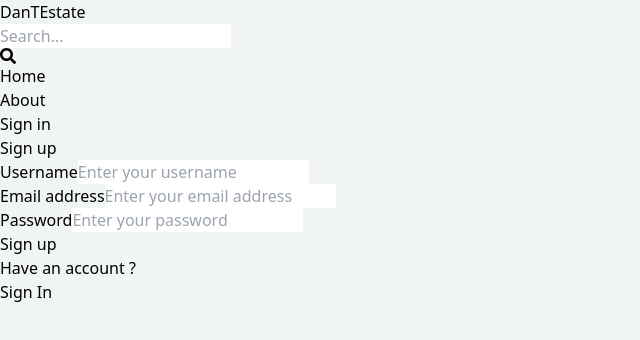
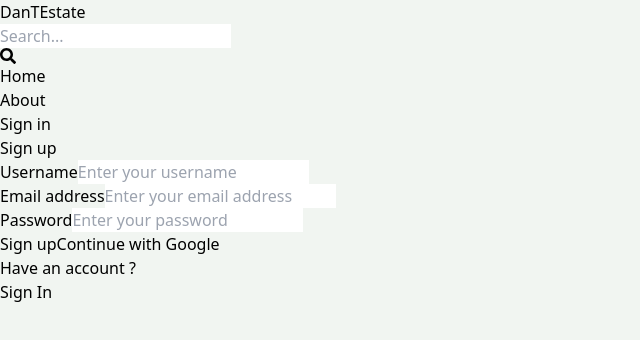
Before and after one commit to dantrrrrr/realestate, a React (Vite) app: page /sign-up in a window 1280 px wide. Shown: the top 340 px of the page, without its empty margins (0-640 px from the left). Built offline with nearby package versions, Linux system fonts and the light colour scheme; no server answers.

Commit message:
add login with google button to the sign in and sign up page

```diff
--- a/src/pages/SignIn.jsx
+++ b/src/pages/SignIn.jsx
@@ -9,6 +9,7 @@ import {
   signInFailure,
   useUserSelector,
 } from "../redux/user/userSlice";
+import OAuth from "../components/OAuth";
 
 const EMAIL_REGEX = /^[\w-.]+@([\w-]+\.)+[\w-]{2,4}$/;
 export default function SignIn() {
@@ -111,6 +112,7 @@ export default function SignIn() {
               <span>Sign In</span>
             )}
           </button>
+          <OAuth />
         </form>
         <div className="flex gap-2 mt-5 text-xs justify-end ">
           <p> Do not have an account ?</p>
--- a/src/pages/SignUp.jsx
+++ b/src/pages/SignUp.jsx
@@ -3,6 +3,7 @@ import { Link, useNavigate } from "react-router-dom";
 import axios from "axios";
 import toast from "react-hot-toast";
 import { useForm } from "react-hook-form";
+import OAuth from "../components/OAuth";
 const EMAIL_REGEX = /^[\w-.]+@([\w-]+\.)+[\w-]{2,4}$/;
 const PASSWORD_REGEX = /^(?=.*[A-Z])(?=.*[0-9])(?=.*[!@#$%^&*]).{8,}$/;
 const USERNAME_REGEX = /^\w{6,}$/;
@@ -135,6 +136,7 @@ export default function SignUp() {
               <span>Sign up</span>
             )}
           </button>
+          <OAuth/>
         </form>
         <div className="flex gap-2 mt-5 text-xs justify-end ">
           <p>Have an account ?</p>
```
